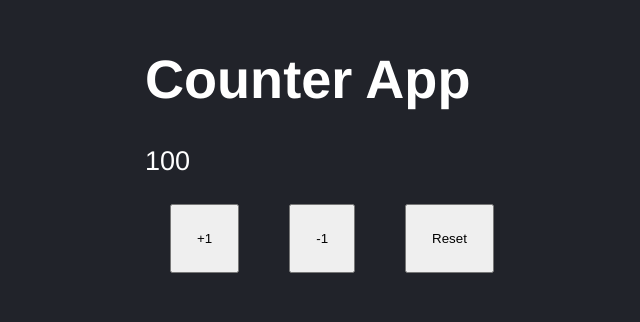
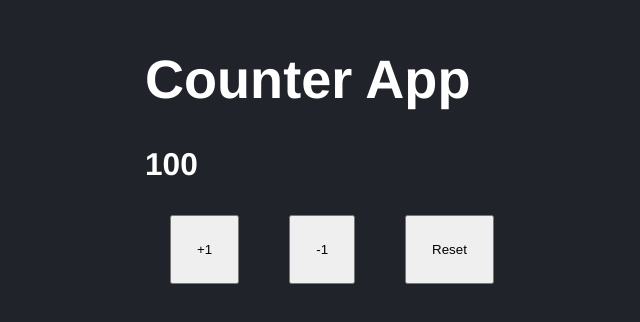
Before and after one commit to khisus19/cursoReactDe0aExperto, a React (Vite) app in the folder 03-couter-app-vite/: page / in a window 1280 px wide. Shown: the part 136-458 px from the top of the page, without its empty margins (3-643 px from the left). Built offline with nearby package versions, Linux system fonts and the light colour scheme.

Commit message:
Counter app test

```diff
--- a/03-couter-app-vite/src/CounterApp.jsx
+++ b/03-couter-app-vite/src/CounterApp.jsx
@@ -13,7 +13,7 @@ export const CounterApp = ({ value }) => {
   return (
     <>
       <h1>Counter App</h1>
-      <p>{ counter }</p>
+      <h3>{ counter }</h3>
       <button onClick={ handleAdd } >+1</button>
       <button onClick={ handleSub } >-1</button>
       <button onClick={ handleReset } >Reset</button>
```
Also changed, not shown: 2 other files (tests, documents, lock files or other folders).
